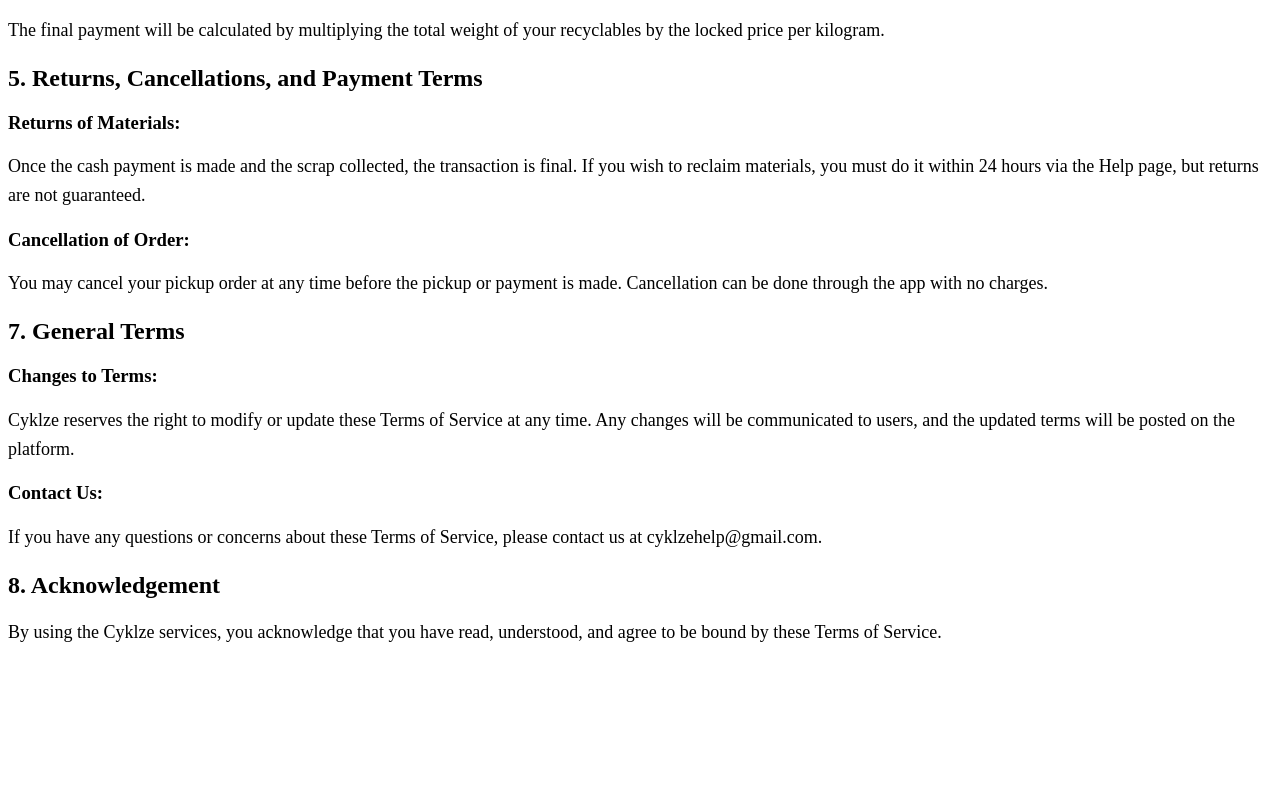
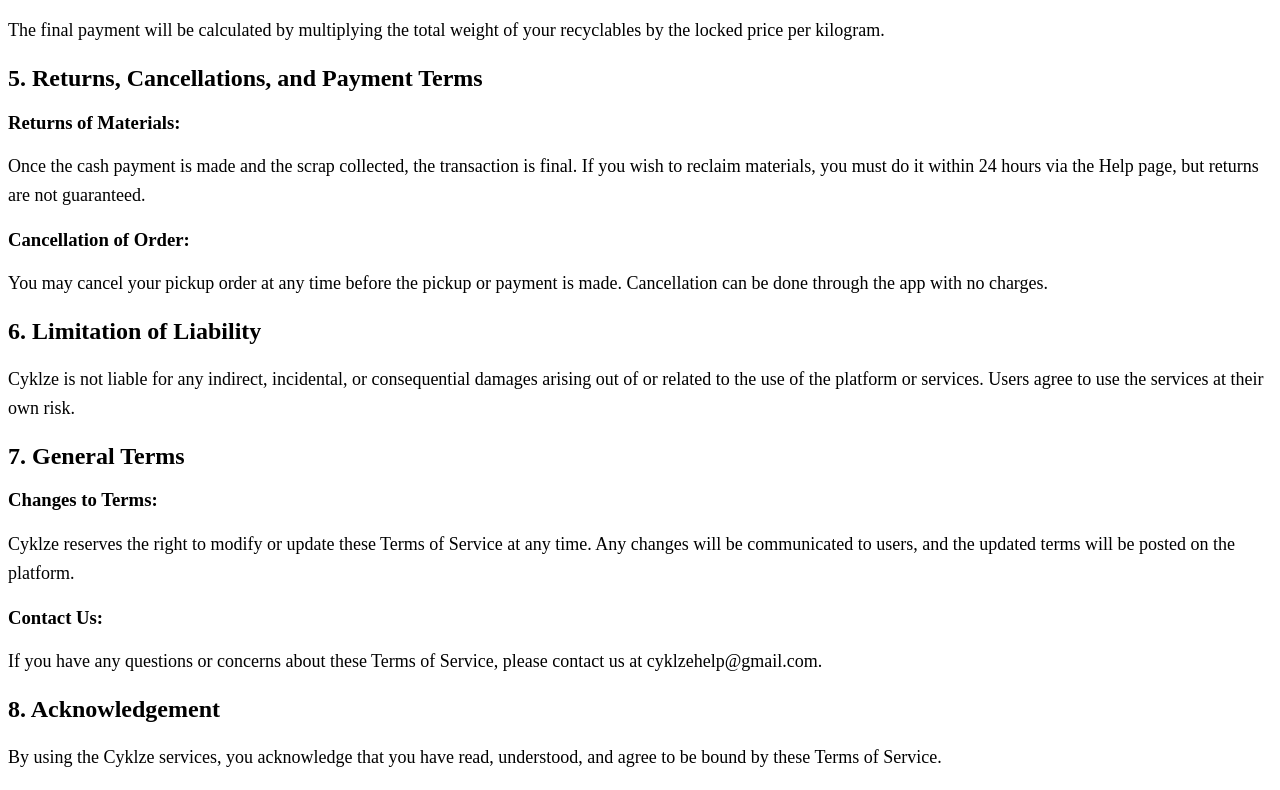
Before and after one commit to Vineetha-265/Cyklze, a plain HTML site: page Terms_of_Service.html in a window 1280 px wide. Shown: the part 2491-3281 px from the top of the page. Before the commit the page ends 3156 px from the top, so only its background shows below. Drawn offline with Linux system fonts and the light colour scheme.

Commit message:
Update Terms_of_Service.html

```diff
--- a/Terms_of_Service.html
+++ b/Terms_of_Service.html
@@ -105,6 +105,8 @@
 
     <h3>Cancellation of Order:</h3>
     <p>You may cancel your pickup order at any time before the pickup or payment is made. Cancellation can be done through the app with no charges.</p>
+<h2>6. Limitation of Liability</h2>
+<p>Cyklze is not liable for any indirect, incidental, or consequential damages arising out of or related to the use of the platform or services. Users agree to use the services at their own risk.</p>
 
     <h2>7. General Terms</h2>
     <h3>Changes to Terms:</h3>
```
